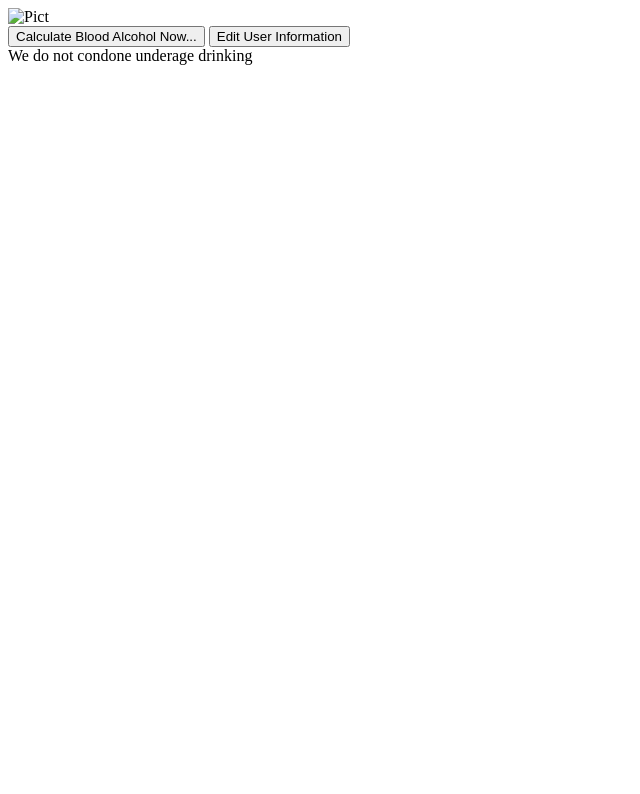
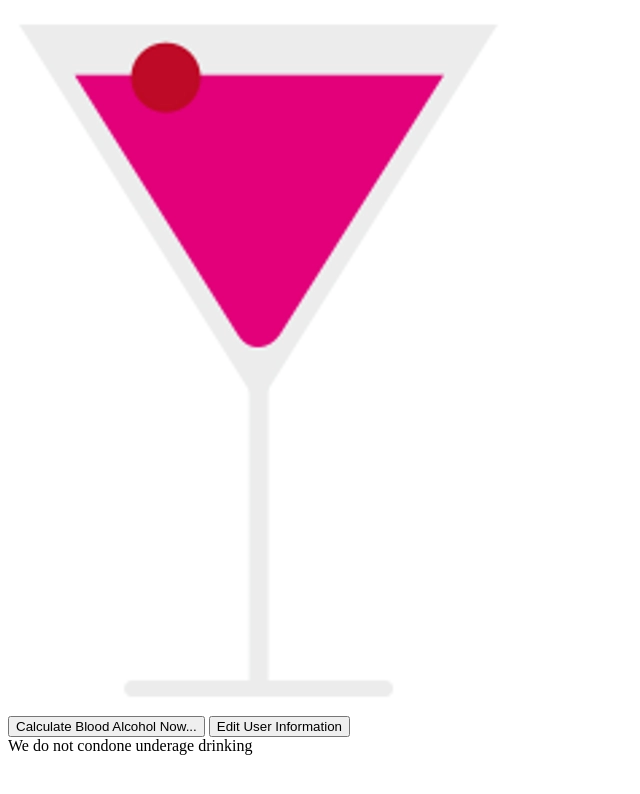
Before and after one commit to angho8/CS-326-Project, a website: page src/client/index.html in a window 1280 px wide. Shown: the whole page, without its empty margins (0-640 px from the left). Drawn offline with Linux system fonts and the light colour scheme.

Commit message:
corrected cocktail jpeg

```diff
--- a/src/client/index.html
+++ b/src/client/index.html
@@ -8,7 +8,7 @@
         <script type="module" src="script.js" defer></script>
     </head>
     <body>
-        <img src="cocktail.jpeg" id="pic1" alt="Pict">
+        <img src="cocktail_f.jpeg" id="pic1" alt="Pict">
         <div class="btn-container">
         <button type="button" id="calculate">Calculate Blood Alcohol Now...</button>
         <button type="button" id="user-info">Edit User Information</button>
```
